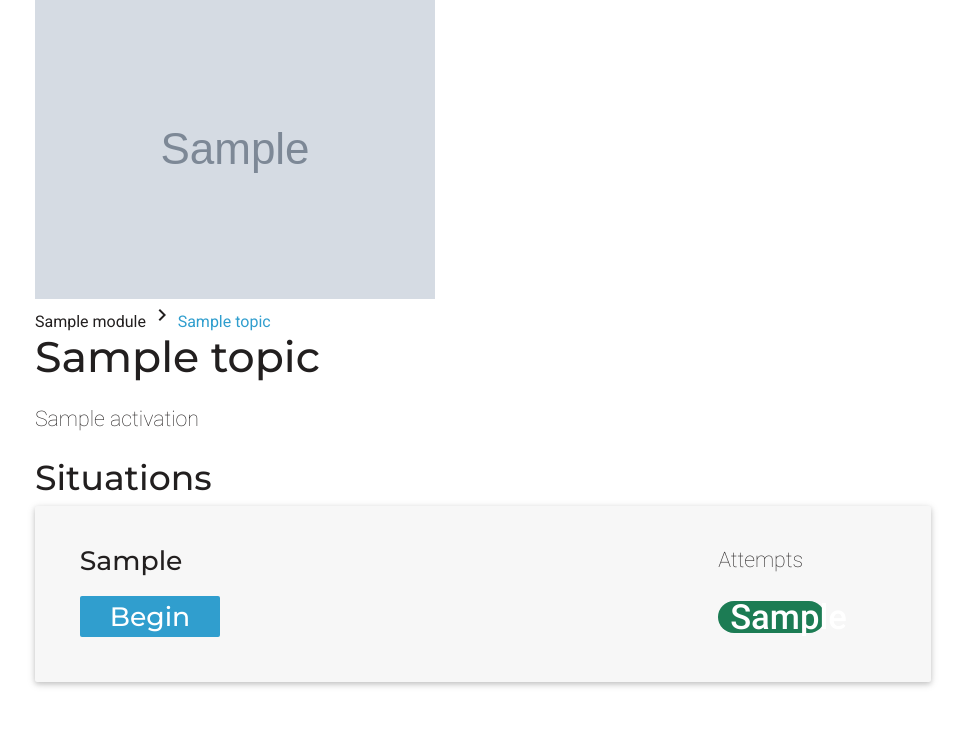
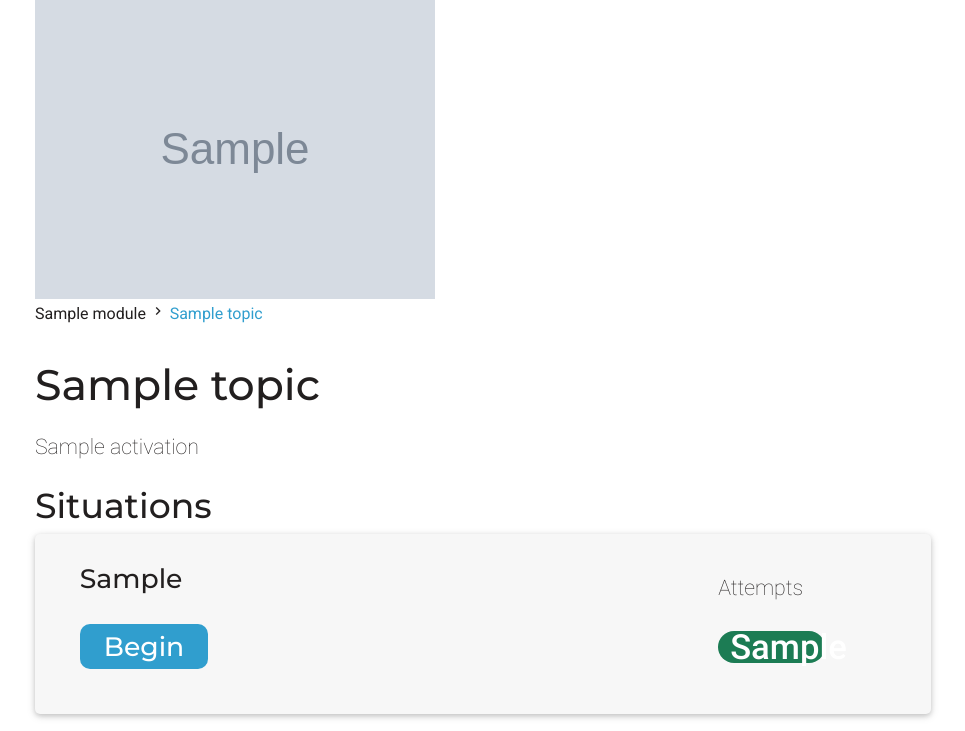
Before and after one commit to llcit/culture-app-nflrc, a Django app: template templates/culture_content/topics.html in a window 1280 px wide. Shown: the part 80-811 px from the top of the page, without its empty margins (157-1122 px from the left). Run offline with Django 3.2, Linux system fonts and the light colour scheme; the template is opened without the code that fills it: most values are stand-ins (such as "Sample title", 1, 10 or a date in 2020); grey boxes marked "Sample" are stand-in pictures; some libraries are stand-ins or nearby versions.

Commit message:
Further UI changes

```diff
--- a/static/assets/css/new_style.css
+++ b/static/assets/css/new_style.css
@@ -97,11 +97,11 @@ body {
 	font-family : 'Montserrat', Arial, "sans-serif";
   	font-weight : 500;
 	font-size: 20pt;
-  	padding: 4px 30px 4px 30px;
-  	text-align: center;
+  	padding: 6px 24px 6px 24px;
+  	text-align: left;
   	text-decoration: none;
   	display: inline-block;
-	border-radius: 2px;
+	border-radius: 10px;
 }
 
 	.button:hover {
@@ -121,8 +121,9 @@ body {
 
 div.card-section {
 	border-top: 1px solid rgba(160, 160, 160, 0.2);
-    padding: 20px;
-    border-radius: 0 0 2px 2px;
+    padding: 28px;
+    border-radius: 5px;
+	cursor: pointer;
 }
 
 div.custom-card-color {
@@ -181,6 +182,7 @@ div.situation-grid {
 	padding-top:2%;
 	padding-left:5%;
 	padding-bottom:5%;
+	border-radius:5px;
 }
 
 .custom-green-chip {
@@ -198,3 +200,27 @@ div.situation-grid {
 	width: 50%;
 	text-align:center;
 }
+
+.icons-custom {
+	color:#221f1f;
+	font-size: 12pt;
+}
+
+.custom-title-padding {
+	padding-top: 30px;
+}
+
+.custom-scroll-margin {
+	scroll-margin-top:64px;
+}
+
+.situation-title-margin {
+	margin-bottom: 20px;
+}
+
+input[type=range] + .thumb {
+    visibility: hidden;
+}
+input[type=range] + .thumb.active .value {
+    visibility: hidden;
+}
--- a/static/assets/js/create_slider.js
+++ b/static/assets/js/create_slider.js
@@ -1,7 +1,8 @@
 function create_slider(item){
            var  class1 = 'slider-experts-' + item[0];
            var class2 = 'slider-results-' + item[2];
-            $('#results').append('<div class="row valign-wrapper">\n' +
+            $('#results').append('<div class="card custom-card-color">\n' +
+                                    '<div class="row valign-wrapper">\n' +
                 '                        <div class="col s5"><strong>Option</strong>\n' +
                 '                                 <p>' + item[4] + '</p></div>\n' +
                 '                        <div class="col s5"><strong>Explanation</strong>\n' +
@@ -19,7 +20,8 @@ function create_slider(item){
                 '                         <div class="col s8">\n' +
                 '                                <div class="' + class2 + '"></div>\n' +
                 '                        </div>\n' +
-                '                    </div></br><hr></br>');
+                '                    </div>\n' +
+                '                  </div>');
             $('.' + class1).attr('id', item[0]);
             $('.' + class2).attr('id', item[2]);
             var s1 = document.getElementById(item[0]);
--- a/templates/culture_content/modules.html
+++ b/templates/culture_content/modules.html
@@ -5,11 +5,11 @@
     <div class="container">
         <img src="{% static 'media/' %}{{img_url}}"  class="responsive-img">
         {% for obj in modules %}
-        <div class ="card custom-card-color" id="{{ obj.name}}">
+        <div class ="card custom-card-color custom-scroll-margin" id="{{ obj.name}}">
             <div class="card-section">
                 <a data-blurbshort="{{ obj.id}}">
                     <span class="custom-card-title-1">{{ obj.name }}</span>
-                    {{ obj.blurb|safe|truncatewords_html:15 }}
+                    {{ obj.blurb|safe|truncatewords_html:40 }}
                     <p class="more-less">More</p>
                 </a>
                 <a data-blurbfull="{{ obj.id}}">
--- a/templates/culture_content/topics.html
+++ b/templates/culture_content/topics.html
@@ -15,27 +15,28 @@
     <div class="nav-wrapper">
 
         {% if module.language == 'E'%}
-            <a href="{% url 'home' %}mod/{{ module.language }}/" style="color:#221f1f;font-size:12pt;font-style:'Roboto',Arial,'sans-serif';">Russian <i class="material-icons">keyboard_arrow_right</i></a>
+            <a href="{% url 'home' %}mod/{{ module.language }}/" style="color:#221f1f;font-size:12pt;font-style:'Roboto',Arial,'sans-serif';">Russian <i class="material-icons icons-custom">keyboard_arrow_right</i></a>
         {% elif module.language == 'A' %}
-            <a href="{% url 'home' %}mod/{{ module.language }}/" style="color:#221f1f;font-size:12pt;font-style:'Roboto',Arial,'sans-serif';">Arabic <i class="material-icons">keyboard_arrow_right</i></a>
+            <a href="{% url 'home' %}mod/{{ module.language }}/" style="color:#221f1f;font-size:12pt;font-style:'Roboto',Arial,'sans-serif';">Arabic <i class="material-icons icons-custom">keyboard_arrow_right</i></a>
         {% elif module.language == 'Z' %}
-            <a href="{% url 'home' %}mod/{{ module.language }}/" style="color:#221f1f;font-size:12pt;font-style:'Roboto',Arial,'sans-serif';">Chinese <i class="material-icons">keyboard_arrow_right</i></a>
+            <a href="{% url 'home' %}mod/{{ module.language }}/" style="color:#221f1f;font-size:12pt;font-style:'Roboto',Arial,'sans-serif';">Chinese <i class="material-icons icons-custom">keyboard_arrow_right</i></a>
         {% elif module.language == 'R'%}
-            <a href="{% url 'home' %}mod/{{ module.language }}/" style="color:#221f1f;font-size:12pt;font-style:'Roboto',Arial,'sans-serif';">Русский <i class="material-icons">keyboard_arrow_right</i></a>
+            <a href="{% url 'home' %}mod/{{ module.language }}/" style="color:#221f1f;font-size:12pt;font-style:'Roboto',Arial,'sans-serif';">Русский <i class="material-icons icons-custom">keyboard_arrow_right</i></a>
         {% elif module.language == 'C'%}
-            <a href="{% url 'home' %}mod/{{ module.language }}/" style="color:#221f1f;font-size:12pt;font-style:'Roboto',Arial,'sans-serif';">中文 <i class="material-icons">keyboard_arrow_right</i></a>
+            <a href="{% url 'home' %}mod/{{ module.language }}/" style="color:#221f1f;font-size:12pt;font-style:'Roboto',Arial,'sans-serif';">中文 <i class="material-icons icons-custom">keyboard_arrow_right</i></a>
         {% elif module.language == 'B'%}
-            <a href="{% url 'home' %}mod/{{ module.language }}/" style="color:#221f1f;font-size:12pt;font-style:'Roboto',Arial,'sans-serif';">العربية <i class="material-icons">keyboard_arrow_left</i></a>
+            <a href="{% url 'home' %}mod/{{ module.language }}/" style="color:#221f1f;font-size:12pt;font-style:'Roboto',Arial,'sans-serif';">العربية <i class="material-icons icons-custom">keyboard_arrow_left</i></a>
         {%endif%}
         {% if module.language == 'B'%}
-            <a href="{% url 'home' %}mod/{{ module.language }}#{{module.name}}" style="color:#221f1f;font-size:12pt;font-style:'Roboto',Arial,'sans-serif';">{{module.name}} <i class="material-icons">keyboard_arrow_left</i></a>
+            <a href="{% url 'home' %}mod/{{ module.language }}#{{module.name}}" style="color:#221f1f;font-size:12pt;font-style:'Roboto',Arial,'sans-serif';">{{module.name}} <i class="material-icons icons-custom">keyboard_arrow_left</i></a>
         {%else %}
-            <a href="{% url 'home' %}mod/{{ module.language }}#{{module.name}}" style="color:#221f1f;font-size:12pt;font-style:'Roboto',Arial,'sans-serif';">{{module.name}} <i class="material-icons">keyboard_arrow_right</i></a>
+            <a href="{% url 'home' %}mod/{{ module.language }}#{{module.name}}" style="color:#221f1f;font-size:12pt;font-style:'Roboto',Arial,'sans-serif';">{{module.name}} <i class="material-icons icons-custom">keyboard_arrow_right</i></a>
         {% endif %}
 
         <a href="#!" style="color:#309ece;font-size:12pt;font-style:'Roboto',Arial,'sans-serif';">{{topic.name}}</a>
     </div>
-                    <span class="custom-card-title-1">{{ topic.name }}</span>
+    <br><br>
+                    <span class="custom-card-title-1 custom-title-padding">{{ topic.name }}</span>
                     {% if topic.activation %}
                         <p>{{ topic.activation|safe }}</p>
                     {% endif %}
@@ -46,12 +47,12 @@
                     <!-- <h3>Learning Objectives</h3> -->
                         <!-- <p>{{ topic.objectives.objectives|safe }}</p> -->
                     {% endif %}
-                    <span class="custom-card-title-2">Situations</span>
+                    <span class="custom-card-title-2 custom-title-padding">Situations</span>
 
 
                     {% for scenario in scenario_results %}
                         <div class="card custom-card-color situation-grid">
-                        <div class="situation-grid-child custom-card-title-3">{{ scenario.0 }}</div>
+                        <div class="situation-grid-child custom-card-title-3 situation-title-margin">{{ scenario.0 }}</div>
                         <div class="situation-grid-child"><p>Attempts</p></div>
                         <div class="situation-grid-child"><a class="button button-title" href="{% url 'home' %}scenario/{{ scenario.0.pk }} ">Begin</a></div>
                         <div class="situation-grid-child"> {% if scenario.1.0 == 0 %}
```
